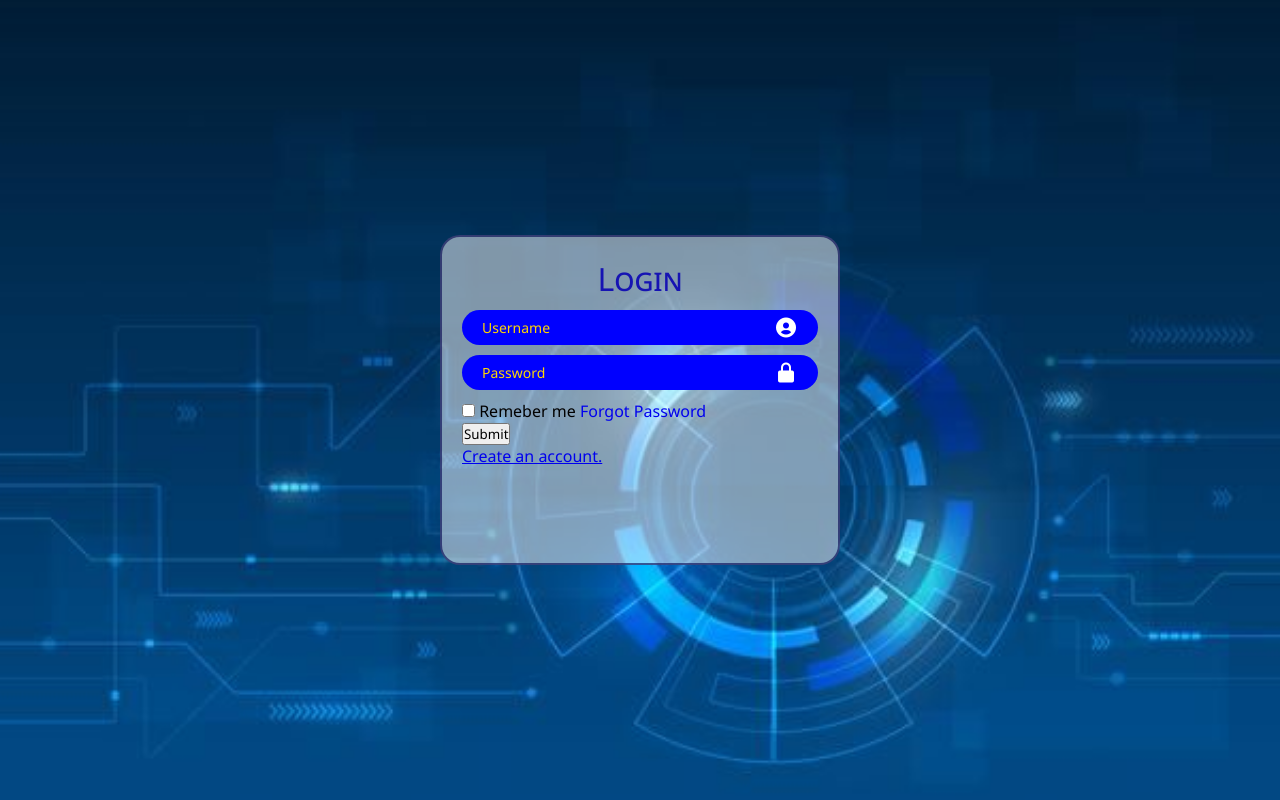
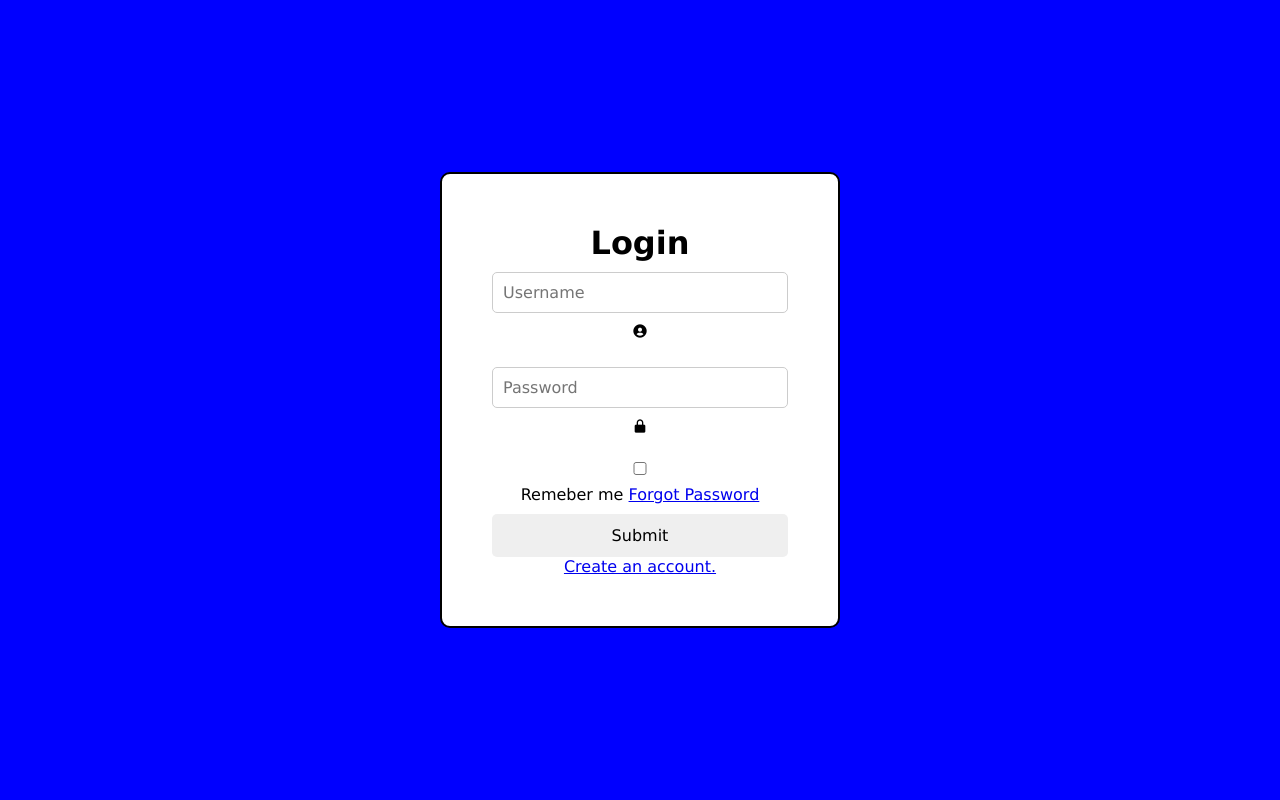
Before and after one commit to ginagracetoniel/samplegit, a PHP site: page /login.html in a window 1280 px wide. Run offline with PHP 8.4, Linux system fonts and the light colour scheme.

Commit message:
Add files via upload

```diff
--- a/style.css
+++ b/style.css
@@ -1,84 +1,110 @@
-*{
-    margin: 0px;
-    padding: 0px;
-    font-family: 'Segoe UI', Tahoma, Geneva, Verdana, sans-serif;
+* {
+    margin: 0;
+    padding: 0;
+    font-family: 'Lucida Sans', 'Lucida Sans Regular', 'Lucida Grande', 'Lucida Sans Unicode', Geneva, Verdana, sans-serif;
     box-sizing: border-box;
 }
 
-body{
+body {
+    font-family: Arial, Helvetica, sans-serif;
+    background-color: blue;
     display: flex;
-    background-image: url(info.jpg);
+    justify-content: center;
     align-items: center;
-    background-size: cover;
-    background-position: center;
-    justify-content: center;
-    background-repeat: no-repeat;
-    min-height: 100vh;
+    height: 100vh;
+    width: 100%;
 }
 
-.wrapper{
-        background-color: rgba(255, 255, 255, .5);
-        width: 400px;
-        height: 330px;
-        border-radius: 20px;
-       border: 2px solid rgba(0, 0, 78, .6);
-        padding: 20px;
-        align-items: center;
-    }
-.wrapper h1{
-    font-variant: small-caps;
-    font-weight: lighter;
-    color: rgb(22, 19, 179);
+.wrapper {
+    background-color: white;
+    padding: 50px;
+    border-radius: 10px;
+    border: 2px solid black;
+    width: 400px;
     text-align: center;
 }
 
-.wrapper .input-box{
-    position: relative;
-    width: 90;
-    height: 35px;
-    border-radius: 20px;
-    margin: 10px 0px;
-    background-color:blue;
+h2 {
+    margin-bottom: 20px;
+    font-size: 24px;
+    color: black;
 }
 
-.input-box input{
-    width:80%;
-    height: 100%;
-    background: transparent;
-    outline: none;
-    border: none;
-    color: white;
-    font-size: 14px;
-    padding: 0px 20px;
+.input-box {
+    margin-bottom: 15px;
+    width: 100%;
 }
 
-.input-box input::placeholder{
-    color: gold;
+input {
+    width: 100%;
+    padding: 10px;
+    margin: 10px 0;
+    border-radius: 5px;
+    border: 1px solid #ccc;
+    font-size: 16px;
+    transition: border-color 0.3s ease;
 }
-.input-box i{
-    position: absolute;
-    right: 20px;
-    font-size: 24px;
-    top: 50%;
-    transform: translateY(-50%);
+
+button {
+
+    width: 100%;
+    padding: 12px;
+    margin-top: 10px;
+    border: none;
+    border-radius: 5px;
+    font-size: 16px;
+}
+
+.btnsignup {
+    background-color: blue;
     color: white;
 }
-.wrapper.remember-forgot{
-    display: flex;
-    justify-content: space-between;
-    padding: 10px;
+
+.btnsignup:hover {
+    background-color: rgb(34, 34, 241);
 }
-.remember-forgot a{
+
+.login {
+    margin-top: 15px;
+    font-size: 14px;
+}
+
+.login a {
+    color: black;
     text-decoration: none;
 }
-.remember-forgot a :hover{
-    color: red;
+
+.login a:hover {
+    color: black;
+    text-decoration: underline;
 }
-.wrapper.btnSubmit{
+
+
+button[type="button"] {
     width: 100%;
-    height: 40px;
-    border-radius: 20px;
-    color: blue;
-    border: 2px solid blue;
-    background-color: rgba(0, 0, 200, .7);
+    padding: 12px;
+    margin: 5px 0;
+    border-radius: 5px;
+    font-size: 16px;
 }
+
+.btnfb {
+
+    background-color: blue;
+    color: white;
+}
+
+.btnfb:hover {
+    background-color: rgb(45, 45, 246);
+}
+
+.btngoogle {
+    background-position: left center;
+    background-color: orange;
+    color: white;
+}
+
+.btngoogle:hover {
+    background-color:rgb(248, 182, 60);
+    color: white;
+}
```
Also changed, not shown: signup.html (added, +49 -0 lines).
